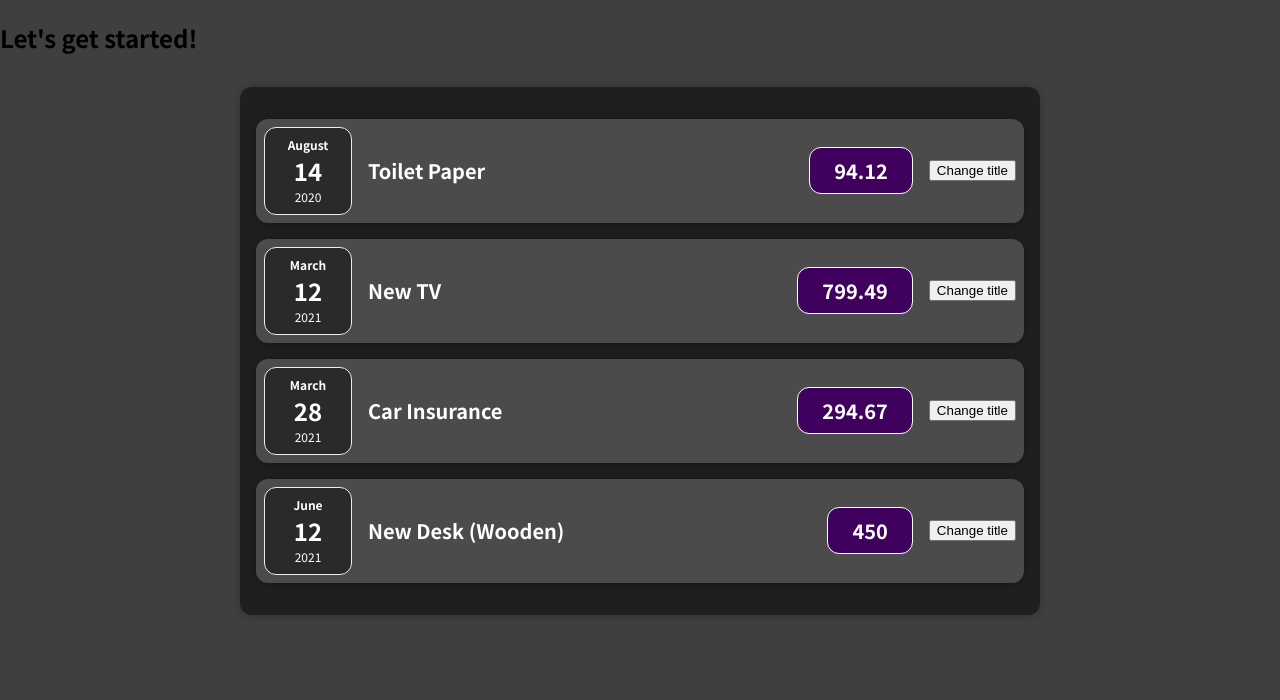
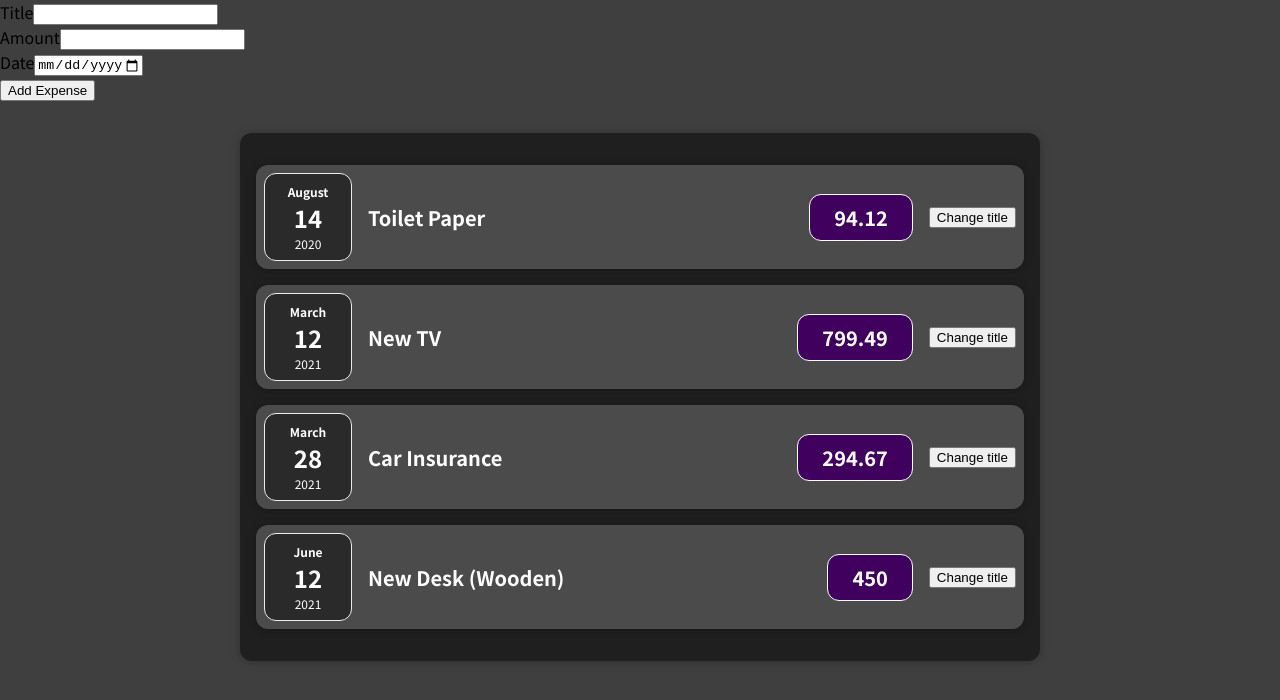
Before and after one commit to camcaro/react-expense-tracker, a React (Create React App) app: page / in a window 1280 px wide. Shown: the top 700 px of the page. Built offline with nearby package versions, Linux system fonts and the light colour scheme.

Commit message:
feat:add newExpense and ExpenseForm components

```diff
--- a/src/App.js
+++ b/src/App.js
@@ -1,23 +1,24 @@
-import Expenses from "./components/Expenses/Expenses";
+import Expenses from './components/Expenses/Expenses';
+import NewExpense from './components/NewExpense/NewExpense';
 
 function App() {
   const expenses = [
     {
-      id: "e1",
-      title: "Toilet Paper",
+      id: 'e1',
+      title: 'Toilet Paper',
       amount: 94.12,
       date: new Date(2020, 7, 14)
     },
-    { id: "e2", title: "New TV", amount: 799.49, date: new Date(2021, 2, 12) },
+    { id: 'e2', title: 'New TV', amount: 799.49, date: new Date(2021, 2, 12) },
     {
-      id: "e3",
-      title: "Car Insurance",
+      id: 'e3',
+      title: 'Car Insurance',
       amount: 294.67,
       date: new Date(2021, 2, 28)
     },
     {
-      id: "e4",
-      title: "New Desk (Wooden)",
+      id: 'e4',
+      title: 'New Desk (Wooden)',
       amount: 450,
       date: new Date(2021, 5, 12)
     }
@@ -25,7 +26,7 @@
 
   return (
     <div>
-      <h2>Let's get started!</h2>
+      <NewExpense />
       <Expenses expenses={expenses} />
     </div>
   );
--- /dev/null
+++ b/src/components/NewExpense/ExpenseForm.js
@@ -0,0 +1,73 @@
+import { useState } from 'react';
+
+import './ExpenseForm.css';
+
+const ExpenseForm = () => {
+  const [enteredTitle, setEnteredTitle] = useState('');
+  const [enteredAmount, setEnteredAmount] = useState('');
+  const [enteredDate, setEnteredDate] = useState('');
+
+  const titleChangeHandler = event => {
+    setEnteredTitle(event.target.value);
+  };
+  const amountChangeHandler = event => {
+    setEnteredAmount(event.target.value);
+  };
+  const dateChangeHandler = event => {
+    setEnteredDate(event.target.value);
+  };
+  const submitHandler = event => {
+    event.preventDefault();
+
+    const expenseData = {
+      title: enteredTitle,
+      amount: enteredAmount,
+      date: new Date(enteredDate)
+    };
+
+    console.log(expenseData);
+    setEnteredTitle('');
+    setEnteredAmount('');
+    setEnteredDate('');
+  };
+
+  return (
+    <form onSubmit={submitHandler}>
+      <div className='new-expense__controls'>
+        <div className='new-expense__control'>
+          <label>Title</label>
+          <input
+            type='text'
+            value={enteredTitle}
+            onChange={titleChangeHandler}
+          />
+        </div>
+        <div className='new-expense__control'>
+          <label>Amount</label>
+          <input
+            type='number'
+            min='0.01'
+            step='0.01'
+            value={enteredAmount}
+            onChange={amountChangeHandler}
+          />
+        </div>
+        <div className='new-expense__control'>
+          <label>Date</label>
+          <input
+            type='date'
+            min='2021-01-01'
+            max='2022-12-31'
+            value={enteredDate}
+            onChange={dateChangeHandler}
+          />
+        </div>
+      </div>
+      <div className='new-expense__actions'>
+        <button type='submit'>Add Expense</button>
+      </div>
+    </form>
+  );
+};
+
+export default ExpenseForm;
--- /dev/null
+++ b/src/components/NewExpense/NewExpense.js
@@ -0,0 +1,13 @@
+import './NewExpense.css';
+
+import ExpenseForm from './ExpenseForm';
+
+const NewExpense = () => {
+  return (
+    <div className='new-expense'>
+      <ExpenseForm />
+    </div>
+  );
+};
+
+export default NewExpense;
```
Also changed, not shown: src/components/NewExpense/ExpenseForm.css (added), src/components/NewExpense/NewExpense.css (added).
